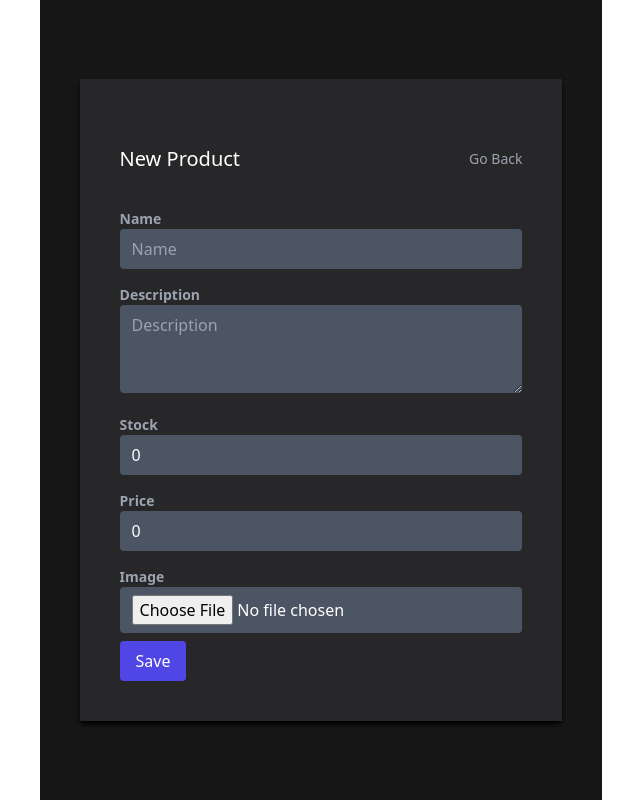
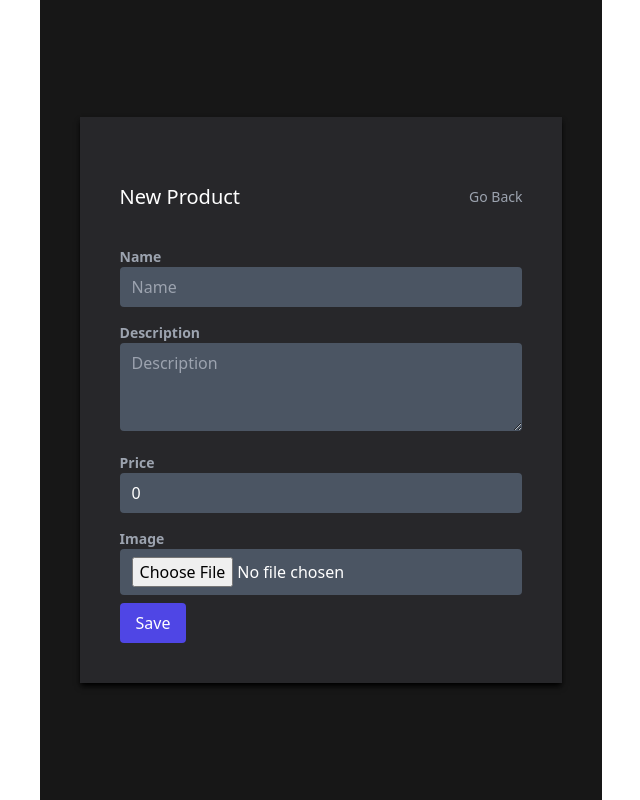
Before and after one commit to Migana1204/Shadow_System, a React (Create React App) app in the folder frontend/: page /backend/new in a window 1280 px wide. Shown: the whole page, without its empty margins (319-959 px from the left). Built offline with nearby package versions, Linux system fonts and the light colour scheme; a web font is replaced by a local one.

Commit message:
Toast
Toast boton

```diff
--- a/frontend/src/Pages/Backend/Formulary.js
+++ b/frontend/src/Pages/Backend/Formulary.js
@@ -37,7 +37,6 @@ export const Formulary = () => {
           validationSchema={yup.object({
             name: yup.string().required("Name is Required"),
             description: yup.string().required("Description is Required"),
-            stock: yup.number().required("Stock is Required"),
             price: yup.number().required("Price is Required")
           })}
           onSubmit={async (values, actions) => {
@@ -59,9 +58,6 @@ export const Formulary = () => {
                 <label htmlFor='description' className='text-sm block font-bold text-gray-400'>Description</label>
                 <Field component="textarea" rows="3" className="mb-4 px-3 py-2 focus:outline-none rounded bg-gray-600 text-white w-full" name="description" placeholder="Description"></Field>
                 <ErrorMessage component="p" className='text-red-400 text-sm' name='description'></ErrorMessage>
-                <label htmlFor='stock' className='text-sm block font-bold text-gray-400'>Stock</label>
-                <Field type="number" className="mb-4 px-3 py-2 focus:outline-none rounded bg-gray-600 text-white w-full" name="stock" placeholder="Stock"></Field>
-                <ErrorMessage component="p" className='text-red-400 text-sm' name='stock'></ErrorMessage>
                 <label htmlFor='price' className='text-sm block font-bold text-gray-400'>Price</label>
                 <Field type="number" className="mb-4 px-3 py-2 focus:outline-none rounded bg-gray-600 text-white w-full" name="price" placeholder="Price"></Field>
                 <ErrorMessage component="p" className='text-red-400 text-sm' name='price'></ErrorMessage>
--- a/frontend/src/Pages/PagesComponents/CarShopCard.js
+++ b/frontend/src/Pages/PagesComponents/CarShopCard.js
@@ -17,7 +17,7 @@ export const CarShopCard = ({ product }) => {
                     <h3 className="text-sm text-gray-700">
                     <span>{product.name}</span>
                     </h3>
-                    <p className="mt-1 text-sm text-gray-500">Stock: {product.stock}</p>
+
                 </div>
                 <p className="text-sm font-medium text-gray-900">${product.price}</p>
             </div>
--- a/frontend/src/Pages/PagesComponents/ProductCard.js
+++ b/frontend/src/Pages/PagesComponents/ProductCard.js
@@ -31,7 +31,7 @@ export const ProductCard = ({ product }) => {
                 }} className='bg-red-600 text-sm px-2 py-1 rounded-sm'>Delete</button>
             </div>
             <p>{product.description}</p>
-            <p>Stock: {product.stock}</p>
+
             <p>Price: {product.price}</p>
         </div>
         {product.image && <img className='object-cover h-90 w-full' src={product.image.url}></img>}
--- a/frontend/src/Pages/PagesComponents/ShoppingCar.js
+++ b/frontend/src/Pages/PagesComponents/ShoppingCar.js
@@ -4,6 +4,7 @@ import { Dialog, Transition } from '@headlessui/react';
 import { XMarkIcon } from '@heroicons/react/24/outline';
 import { useProducts } from '../../context/context';
 import '../../assets/estilos/App.css'
+import { toast } from 'react-hot-toast';
 
 export const ShoppingCar = ({ products, setOpen, open }) => {
     const { removeShopCar, createSale, dropShopCar } = useProducts()
@@ -110,6 +111,7 @@ export const ShoppingCar = ({ products, setOpen, open }) => {
                               if(products.length !== 0) {
                                 createSale({products: names, prices: precios, value: total, date: new Date().toDateString()});
                                 dropShopCar();
+                                toast.success("COMPRADO")
                               }
                             }}
                             className="flex items-center justify-center rounded-md border border-transparent bg-indigo-600 px-6 py-3 text-base font-medium text-white shadow-sm hover:bg-indigo-700"
```
